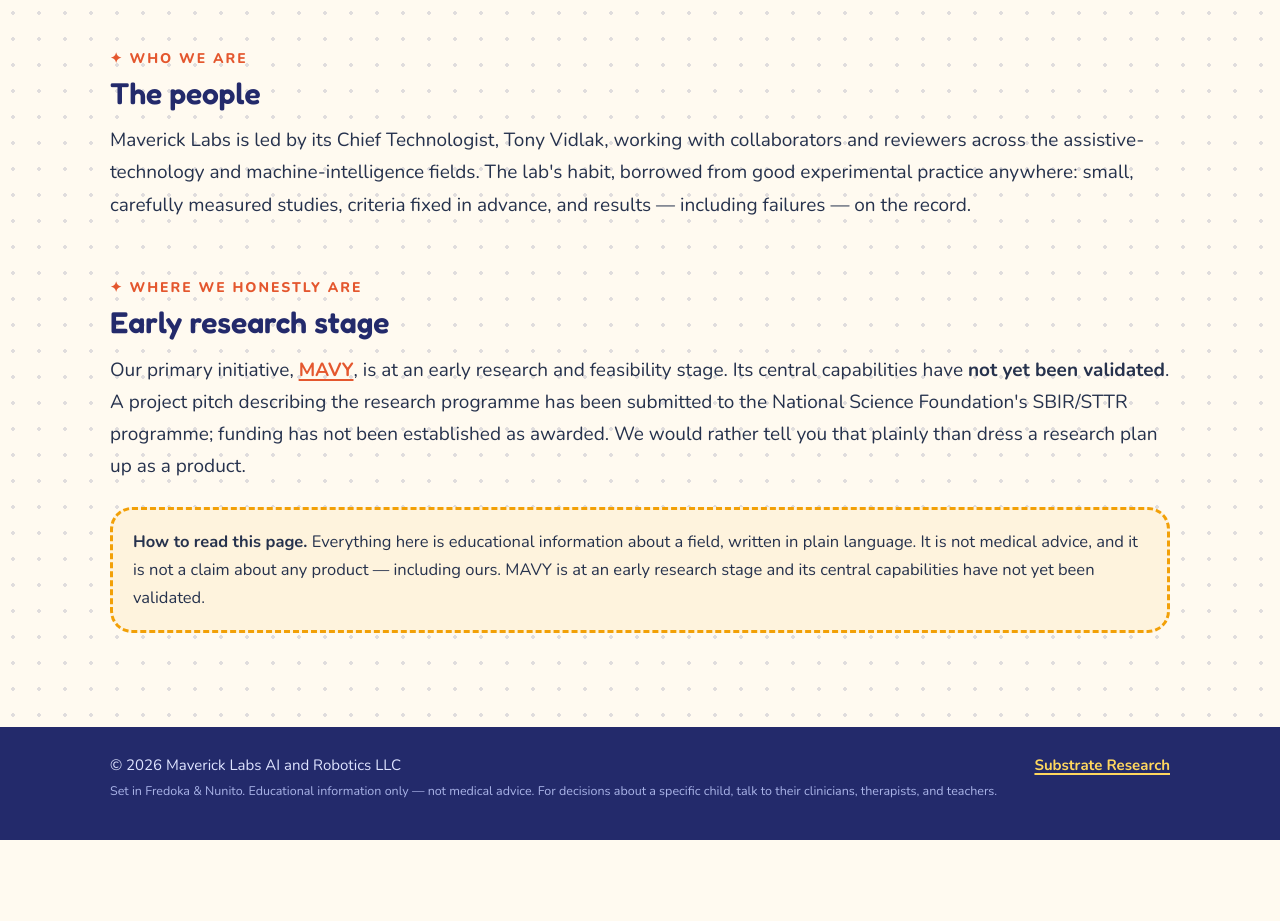
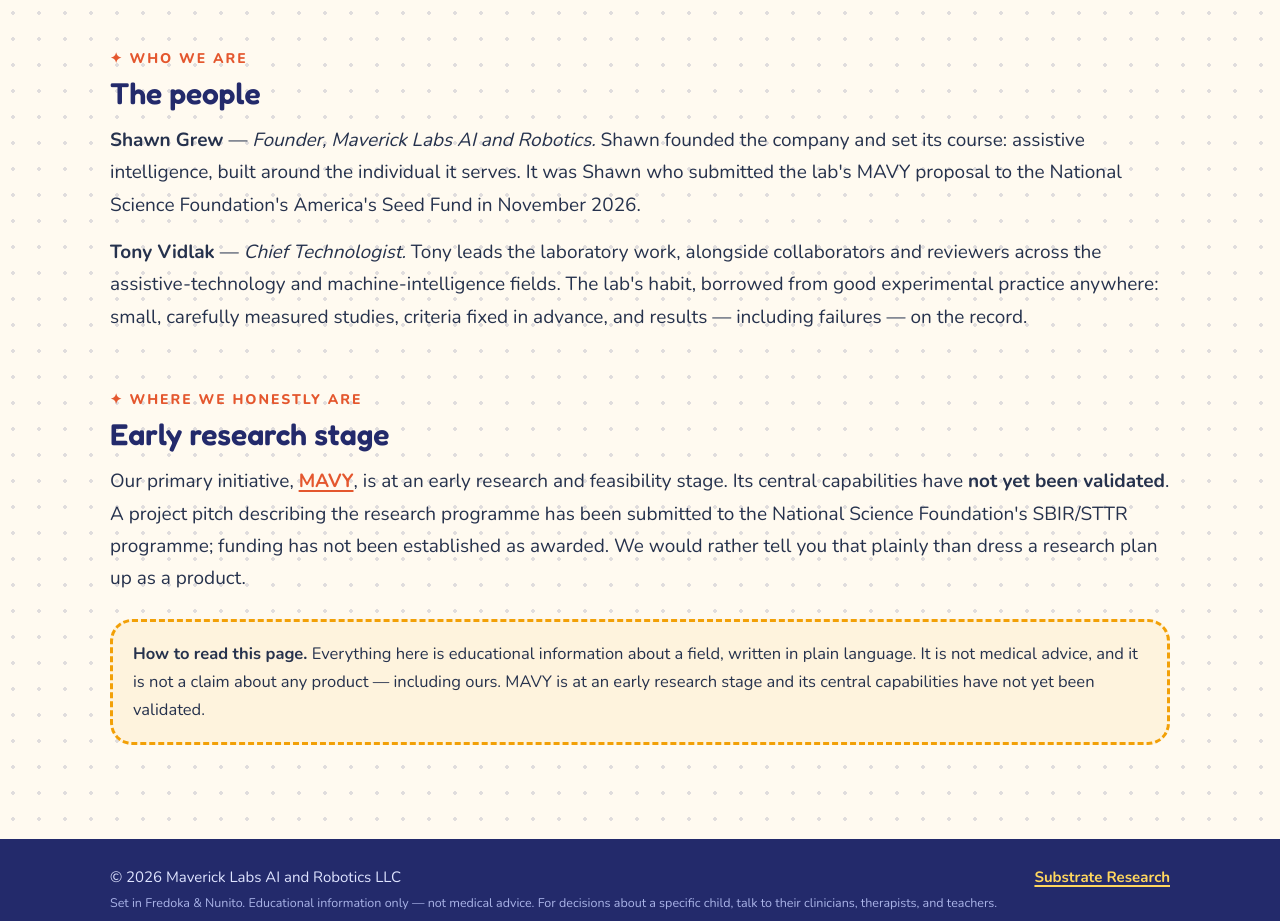
Before and after one commit to mavericklabsresearch/mavericklabsresearch.github.io, a plain HTML site: page about/index.html in a window 1280 px wide. Shown: the part 780-1701 px from the top of the page. Before the commit the page ends 1620 px from the top, so only its background shows below. Drawn offline with nearby package versions, Linux system fonts and the light colour scheme.

Commit message:
About: credit Shawn Grew as Founder alongside Tony Vidlak, Chief Technologist

```diff
--- a/about/index.html
+++ b/about/index.html
@@ -7,7 +7,8 @@
 </div></section>
 <div class="container"><hr class="rule thick">
 <section class="section"><h2><span class="no">✦ Who we are</span>The people</h2>
-<p>Maverick Labs is led by its Chief Technologist, Tony Vidlak, working with collaborators and reviewers across the assistive-technology and machine-intelligence fields. The lab's habit, borrowed from good experimental practice anywhere: small, carefully measured studies, criteria fixed in advance, and results — including failures — on the record.</p></section>
+<p><strong>Shawn Grew</strong> — <em>Founder, Maverick Labs AI and Robotics.</em> Shawn founded the company and set its course: assistive intelligence, built around the individual it serves. It was Shawn who submitted the lab's MAVY proposal to the National Science Foundation's America's Seed Fund in November 2026.</p>
+<p><strong>Tony Vidlak</strong> — <em>Chief Technologist.</em> Tony leads the laboratory work, alongside collaborators and reviewers across the assistive-technology and machine-intelligence fields. The lab's habit, borrowed from good experimental practice anywhere: small, carefully measured studies, criteria fixed in advance, and results — including failures — on the record.</p></section>
 <section class="section"><h2><span class="no">✦ Where we honestly are</span>Early research stage</h2>
 <p>Our primary initiative, <a href="/mavy/">MAVY</a>, is at an early research and feasibility stage. Its central capabilities have <strong>not yet been validated</strong>. A project pitch describing the research programme has been submitted to the National Science Foundation's SBIR/STTR programme; funding has not been established as awarded. We would rather tell you that plainly than dress a research plan up as a product.</p>
 <div class="notice"><strong>How to read this page.</strong> Everything here is educational information about a field, written in plain language. It is not medical advice, and it is not a claim about any product — including ours. MAVY is at an early research stage and its central capabilities have not yet been validated.</div>
```
